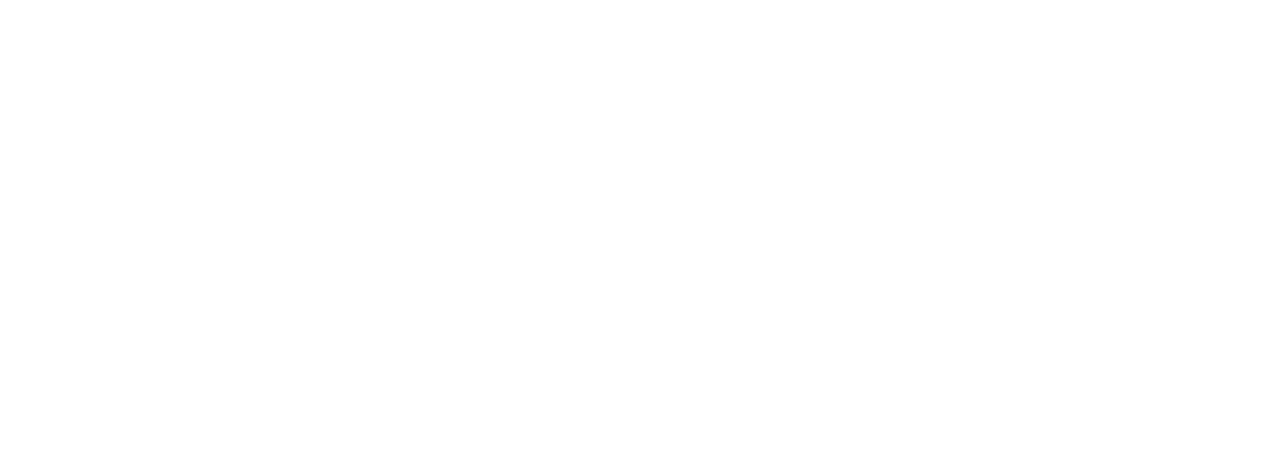
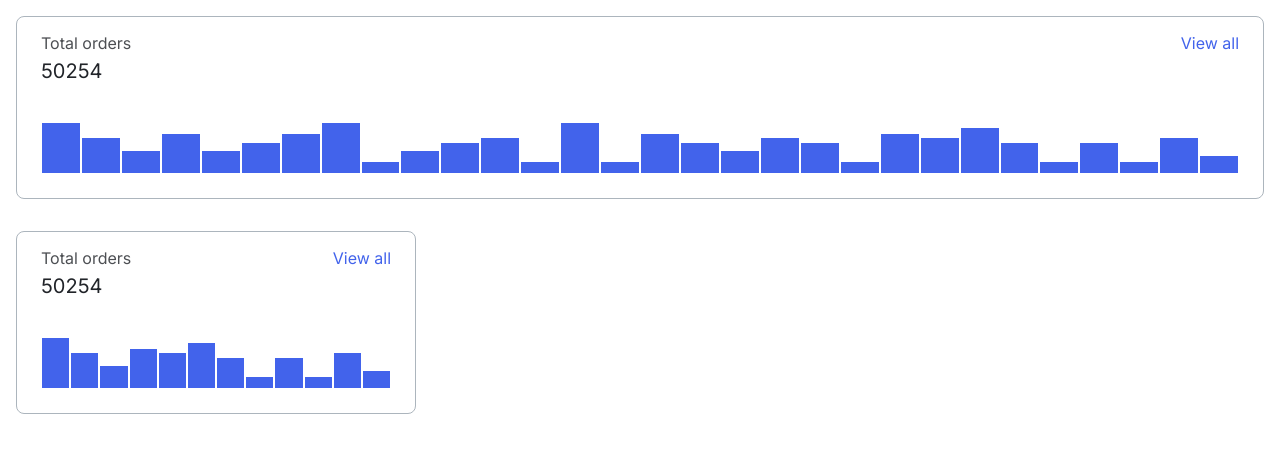
Before and after one commit to js-tasks-ru/htmlcss-20220811_dem, a website: page 04-lection2/01-histogram/index.html in a window 1280 px wide. Drawn offline with Linux system fonts and the light colour scheme.

Commit message:
implemented histogram

```diff
--- a/04-lection2/01-histogram/histogram.css
+++ b/04-lection2/01-histogram/histogram.css
@@ -0,0 +1,45 @@
+.histogram {
+    font-family: 'Inter', sans-serif;
+    font-style: normal;
+    border: 1px solid var(--grey-3);
+    border-radius: 8px;
+    padding: 16px 24px 24px 24px;
+}
+
+.histogram__header {
+    display: flex;
+    flex-direction: row;
+    justify-content: space-between;
+    font-weight: 400;
+    font-size: 16px;
+    margin-bottom: 6px;
+}
+
+.histogram__title {
+    color: var(--black);
+    opacity: 0.8;
+}
+
+.histogram__details {
+    color: var(--blue);
+    text-decoration: none;
+}
+
+.histogram__total {
+    color: var(--black);
+    font-size: 20px;
+}
+
+.histogram__chart {
+    display: flex;
+    flex-direction: row;
+    justify-content: space-between;
+    align-items: flex-end;
+    margin-top: 39px;
+}
+
+.histogram__rectangle {
+    background-color: var(--blue);
+    margin: 1px;
+    flex-grow: 1;
+}
--- a/04-lection2/01-histogram/index.html
+++ b/04-lection2/01-histogram/index.html
@@ -6,6 +6,73 @@
         <link rel="stylesheet" href="./histogram.css">
     </head>
     <body>
-
+        <div style="padding: 16px">
+            <div class="histogram">
+                <div class="histogram__header">
+                    <p class="histogram__title">Total orders</p>
+                    <a class="histogram__details" href="#">View all</a>
+                </div>
+                <div class="histogram__data">
+                    <p class="histogram__total">50254</p>
+                    <div class="histogram__chart">
+                       <div class="histogram__rectangle" style="height:50px"></div>
+                       <div class="histogram__rectangle" style="height:35px"></div>
+                       <div class="histogram__rectangle" style="height:22px"></div>
+                       <div class="histogram__rectangle" style="height:39px"></div>
+                       <div class="histogram__rectangle" style="height:22px"></div>
+                       <div class="histogram__rectangle" style="height:30px"></div>
+                       <div class="histogram__rectangle" style="height:39px"></div>
+                       <div class="histogram__rectangle" style="height:50px"></div>
+                       <div class="histogram__rectangle" style="height:11px"></div>
+                       <div class="histogram__rectangle" style="height:22px"></div>
+                       <div class="histogram__rectangle" style="height:30px"></div>
+                       <div class="histogram__rectangle" style="height:35px"></div>
+                       <div class="histogram__rectangle" style="height:11px"></div>
+                       <div class="histogram__rectangle" style="height:50px"></div>
+                       <div class="histogram__rectangle" style="height:11px"></div>
+                       <div class="histogram__rectangle" style="height:39px"></div>
+                       <div class="histogram__rectangle" style="height:30px"></div>
+                       <div class="histogram__rectangle" style="height:22px"></div>
+                       <div class="histogram__rectangle" style="height:35px"></div>
+                       <div class="histogram__rectangle" style="height:30px"></div>
+                       <div class="histogram__rectangle" style="height:11px"></div>
+                       <div class="histogram__rectangle" style="height:39px"></div>
+                       <div class="histogram__rectangle" style="height:35px"></div>
+                       <div class="histogram__rectangle" style="height:45px"></div>
+                       <div class="histogram__rectangle" style="height:30px"></div>
+                       <div class="histogram__rectangle" style="height:11px"></div>
+                       <div class="histogram__rectangle" style="height:30px"></div>
+                       <div class="histogram__rectangle" style="height:11px"></div>
+                       <div class="histogram__rectangle" style="height:35px"></div>
+                       <div class="histogram__rectangle" style="height:17px"></div>
+                    </div>
+                </div>
+            </div>
+        </div>
+        <div style="width: 400px; padding: 16px">
+            <div class="histogram">
+                <div class="histogram__header">
+                    <p class="histogram__title">Total orders</p>
+                    <a class="histogram__details" href="#">View all</a>
+                </div>
+                <div class="histogram__data">
+                    <p class="histogram__total">50254</p>
+                    <div class="histogram__chart">
+                        <div class="histogram__rectangle" style="height:50px"></div>
+                        <div class="histogram__rectangle" style="height:35px"></div>
+                        <div class="histogram__rectangle" style="height:22px"></div>
+                        <div class="histogram__rectangle" style="height:39px"></div>
+                        <div class="histogram__rectangle" style="height:35px"></div>
+                        <div class="histogram__rectangle" style="height:45px"></div>
+                        <div class="histogram__rectangle" style="height:30px"></div>
+                        <div class="histogram__rectangle" style="height:11px"></div>
+                        <div class="histogram__rectangle" style="height:30px"></div>
+                        <div class="histogram__rectangle" style="height:11px"></div>
+                        <div class="histogram__rectangle" style="height:35px"></div>
+                        <div class="histogram__rectangle" style="height:17px"></div>
+                    </div>
+                </div>
+            </div>
+        </div>
     </body>
 </html>
--- a/assets/fonts/fonts.css
+++ b/assets/fonts/fonts.css
@@ -1,2 +1,2 @@
 @import url('https://fonts.googleapis.com/css2?family=Roboto:ital,wght@0,100;0,300;0,400;0,500;0,700;0,900;1,100;1,300;1,400;1,500;1,700;1,900&display=swap');
-@import url('https://fonts.googleapis.com/css2?family=Inter');
+@import url('https://fonts.googleapis.com/css2?family=Inter&display=swap');
```
